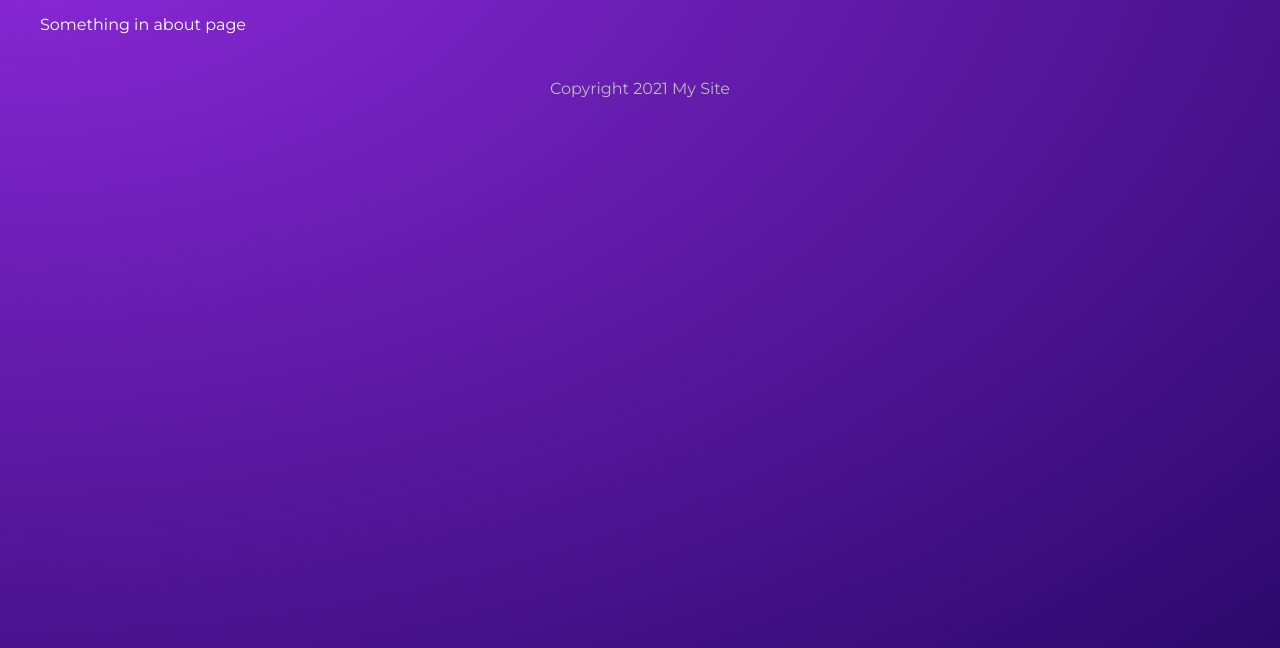
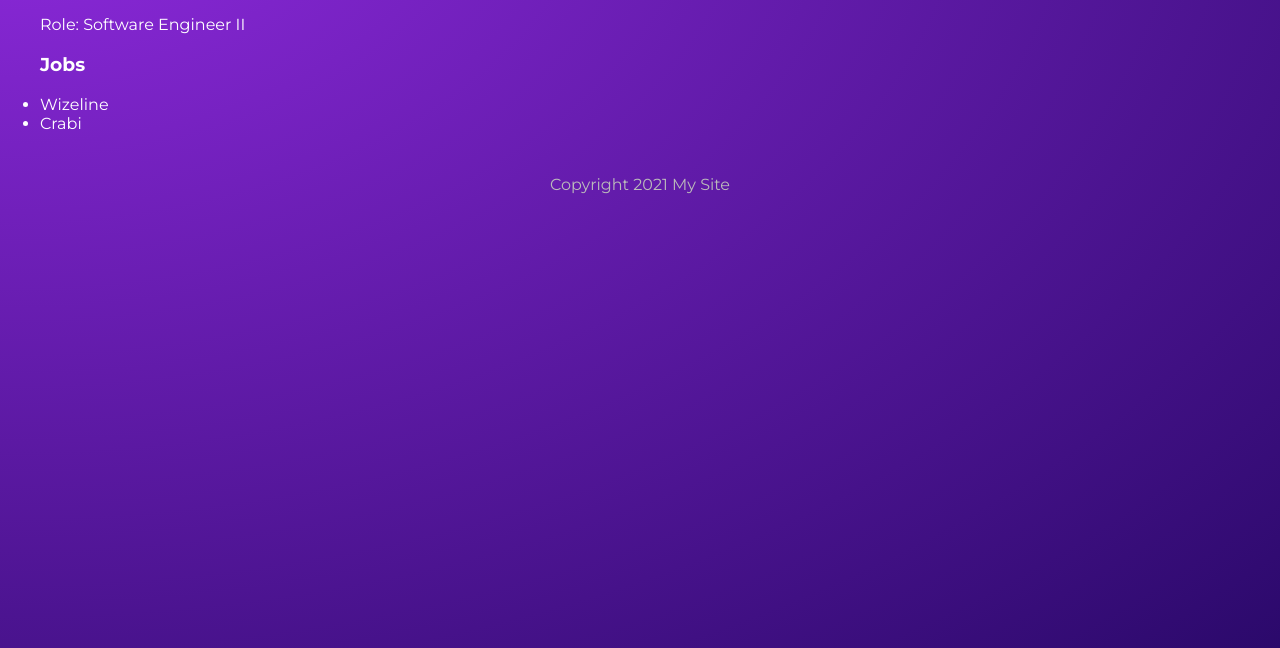
Before and after one commit to vic3r/my-site, a Gatsby site: page /about in a window 1280 px wide. Shown: the part 152-800 px from the top of the page. Built offline with nearby package versions, Linux system fonts and the light colour scheme; Gatsby itself is replaced by a stand-in of ours.

Commit message:
Add about page

```diff
--- a/src/pages/about.js
+++ b/src/pages/about.js
@@ -5,7 +5,12 @@ export default function about() {
   return (
     <Layout>
       <h1>About Page</h1>
-      <p>Something in about page</p>
+      <p>Role: Software Engineer II</p>
+      <h3>Jobs</h3><br/>
+      <ul>
+        <li>Wizeline</li>
+        <li>Crabi</li>
+      </ul>
     </Layout>
   )
 }
```
